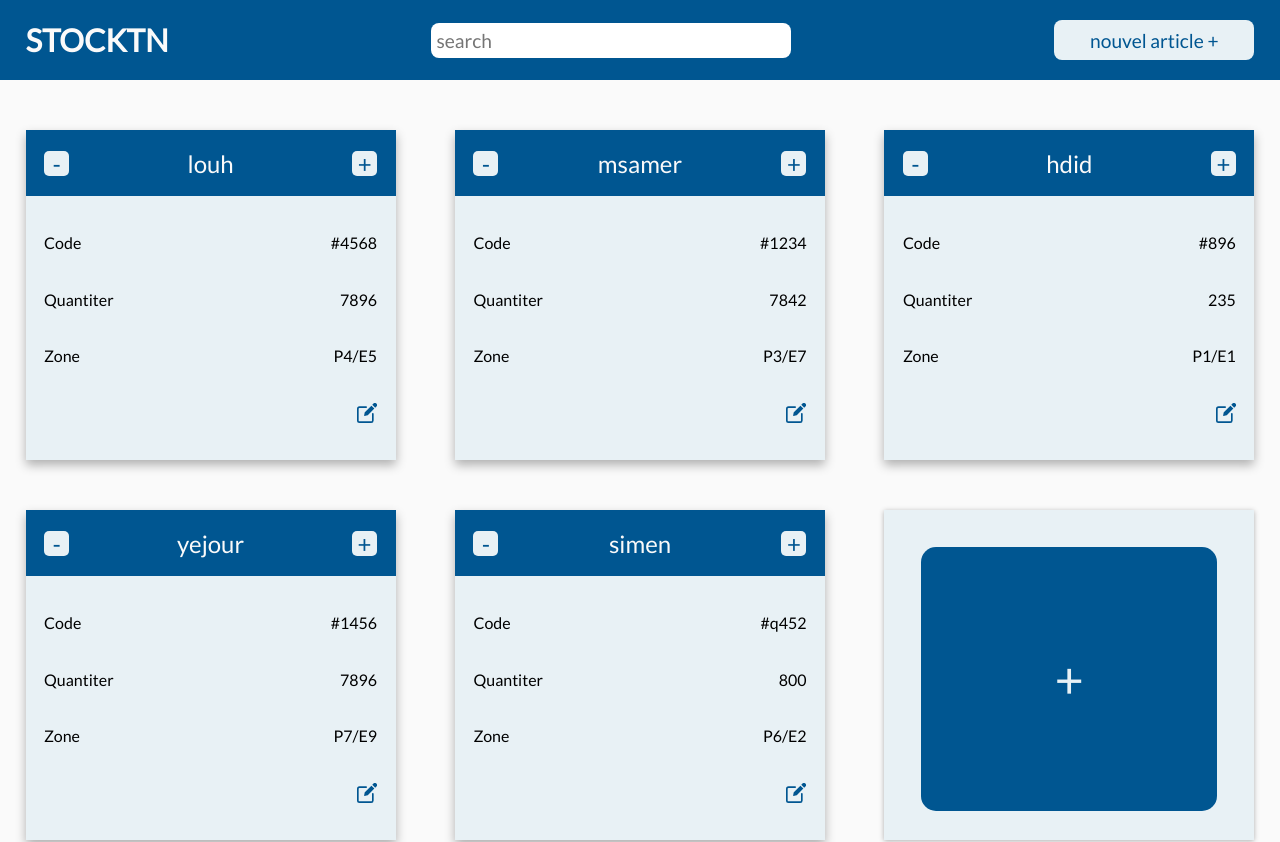
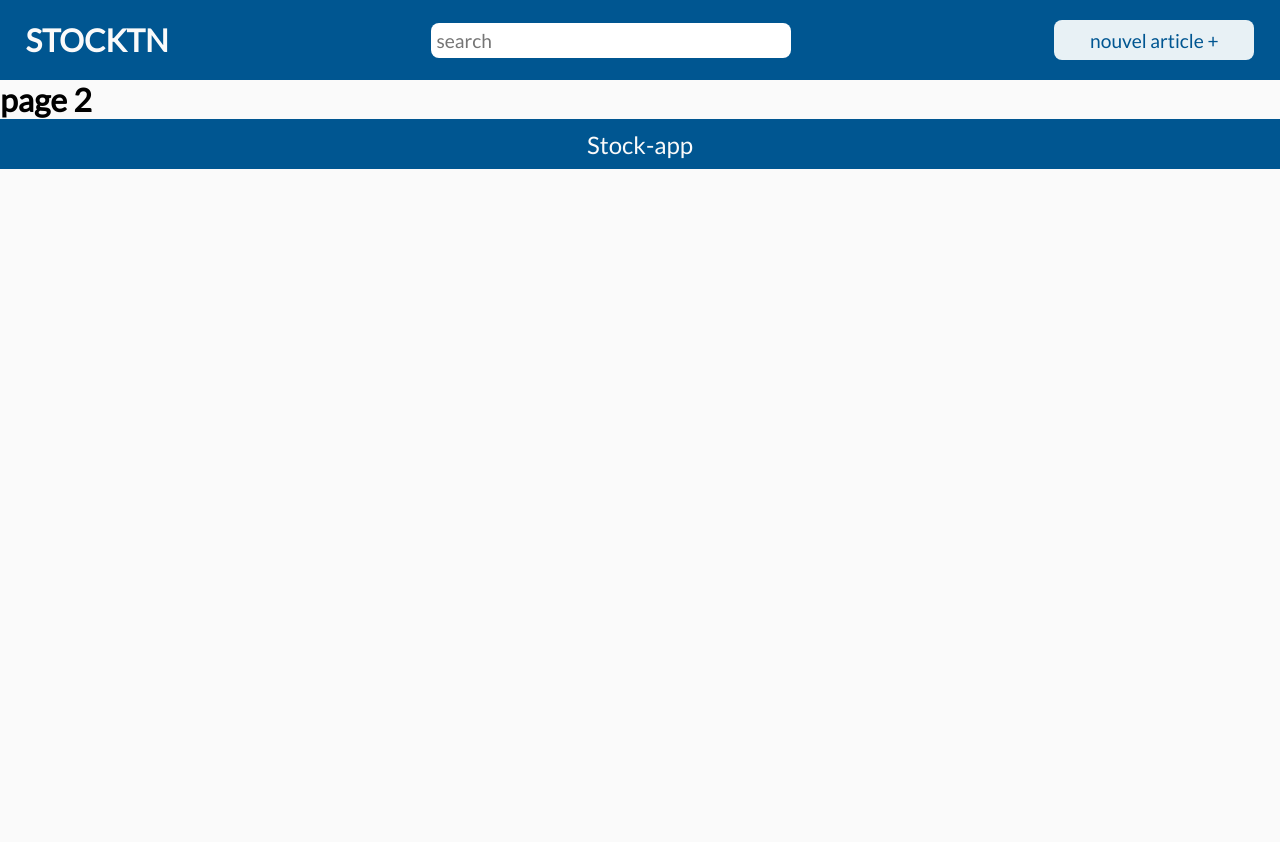
Before and after one commit to ayoub-jouini/stock-app, a React (Create React App) app: page /pagetwo in a window 1280 px wide. Shown: the top 842 px of the page. After the commit the page ends 800 px from the top, so only its background shows below. Built offline with nearby package versions, Linux system fonts and the light colour scheme.

Commit message:
react router

```diff
--- a/package.json
+++ b/package.json
@@ -8,6 +8,8 @@
     "@testing-library/user-event": "^12.8.3",
     "react": "^17.0.2",
     "react-dom": "^17.0.2",
+    "react-router": "^5.2.0",
+    "react-router-dom": "^5.2.0",
     "react-scripts": "4.0.3",
     "web-vitals": "^1.1.2"
   },
--- a/src/App.js
+++ b/src/App.js
@@ -3,6 +3,8 @@ import NavBar from './components/nav-bar/nav-bar';
 import ArticleContrainer from './components/article-container/article-container';
 import Footer from './components/footer/footer';
 import { useState } from 'react';
+import { Switch, Route } from 'react-router-dom';
+import PageTwo from './components/page-2/page-2'
 
 function App() {
 
@@ -10,7 +12,14 @@ function App() {
   return (
     <div className="App">
       <NavBar setArtData={setArtData} />
-      <ArticleContrainer artData={artData} />
+      <Switch>
+        <Route path="/pagetwo">
+          <PageTwo />
+        </Route>
+        <Route path="/">
+          <ArticleContrainer artData={artData} />
+        </Route>
+      </Switch>
       <Footer />
     </div>
   );
--- /dev/null
+++ b/src/components/page-2/page-2.js
@@ -0,0 +1,6 @@
+import React from 'react';
+const PageTwo = () => {
+    return <h1>page 2</h1>
+}
+
+export default PageTwo;
--- a/src/index.js
+++ b/src/index.js
@@ -3,10 +3,13 @@ import ReactDOM from 'react-dom';
 import './index.css';
 import App from './App';
 import reportWebVitals from './reportWebVitals';
+import { BrowserRouter } from 'react-router-dom'
 
 ReactDOM.render(
   <React.StrictMode>
-    <App />
+    <BrowserRouter>
+      <App />
+    </BrowserRouter>
   </React.StrictMode>,
   document.getElementById('root')
 );
```
Also changed, not shown: 1 other file (tests, documents, lock files or other folders).
